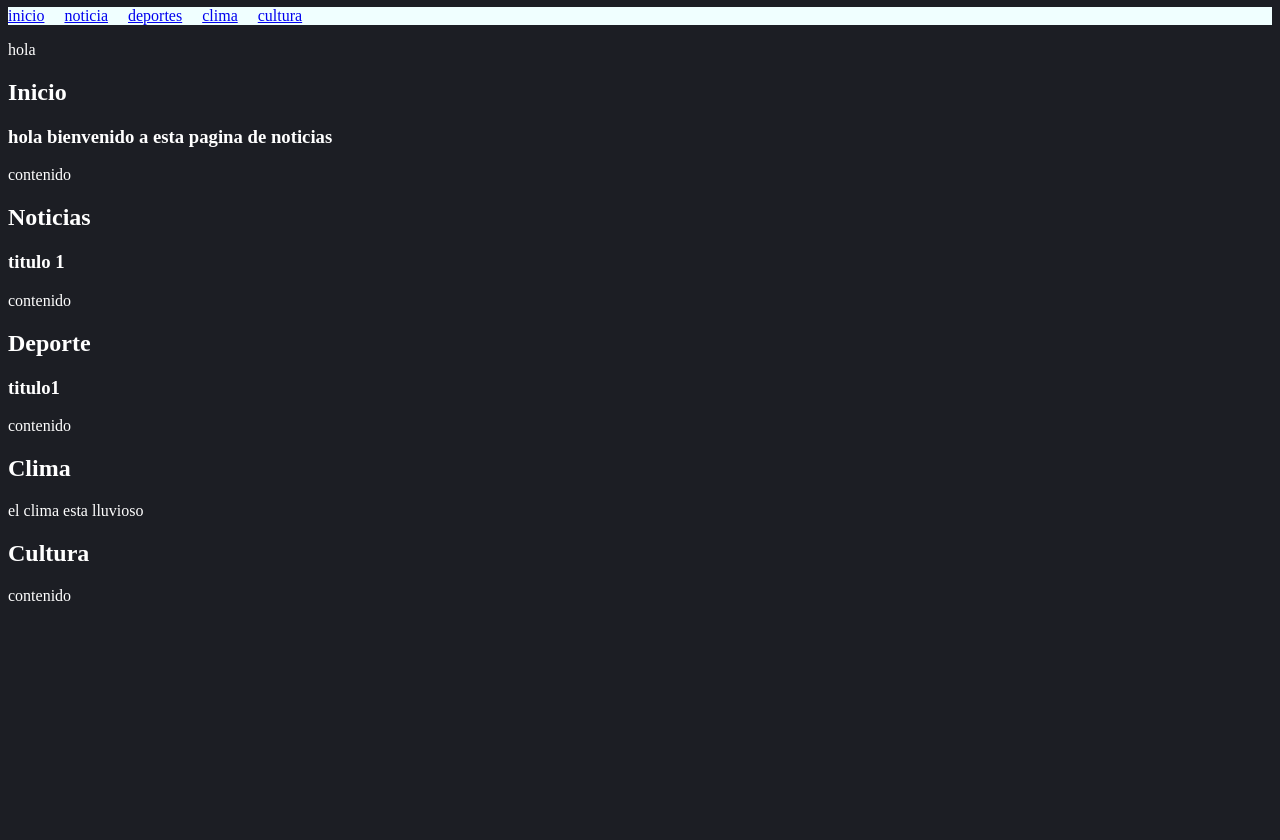
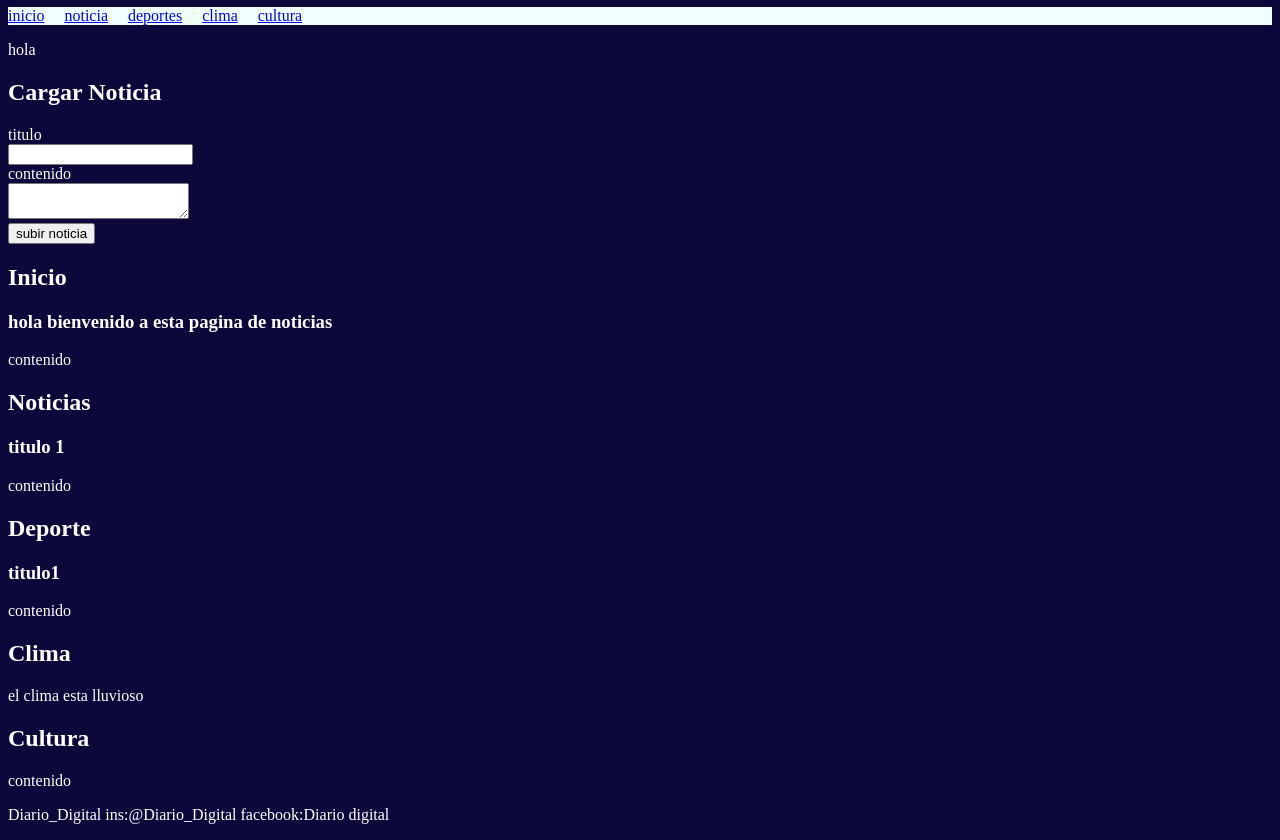
Before and after one commit to dailux/Parcial_1, a plain HTML site: page index.html in a window 1280 px wide. Shown: the part 73-913 px from the top of the page. Before the commit the page ends 800 px from the top, so only its background shows below. Drawn offline with Linux system fonts and the light colour scheme.

Commit message:
se agrego un area para que el usuario cargue noticias

```diff
--- a/estilo.css
+++ b/estilo.css
@@ -1,4 +1,6 @@
-header ul { background-color: azure;
+header ul {
+     background-color: azure;
+
     display: flex;
     list-style:none;
     padding: 0;
@@ -10,6 +12,6 @@ header  li {
 header li:last-child{
     margin-right: 0;
 }
-html{background-color: rgb(28, 30, 36);
+html{background-color: rgb(12, 8, 59);
     color: rgb(255, 255, 255);
 }
--- a/index.html
+++ b/index.html
@@ -9,7 +9,10 @@
 <body>
     <h1>Diario Digital</h1>
     <header>
+
         <section id="menu">
+
+
             <ul>
             <li><a href="#inicio">inicio</a></li>
                 <li><a href="#noticia">noticia</a> </li>
@@ -19,9 +22,23 @@
                 <!--definimos cada seccion -->
             </ul>
             <p>hola</p>
+
         </section>
     </header>
     <main>
+        <section id="cargar_noticia">
+            <h2>Cargar Noticia</h2>
+            <form id="cargar-noticia">
+                <label for="titulo">titulo</label><br>
+                <input type="text"id="titulo"name="titulo"><br>
+                <label for="contenido">contenido</label><br>
+                <textarea id="contenido"name="contenido"></textarea><br>
+                <button type="submit">subir noticia</button>
+            </form>
+
+        </section>
+
+
         <section id="inicio"></section>
         <h2>Inicio </h2>
         <h3>hola bienvenido a esta pagina de noticias </h3>
@@ -49,6 +66,10 @@
 
 
     </main>
+    <footer>
+      <p>  Diario_Digital ins:@Diario_Digital facebook:Diario digital</p>
+
+    </footer>
 
 
 </body>
```
Lines whose indentation alone changed are shown as unchanged.
